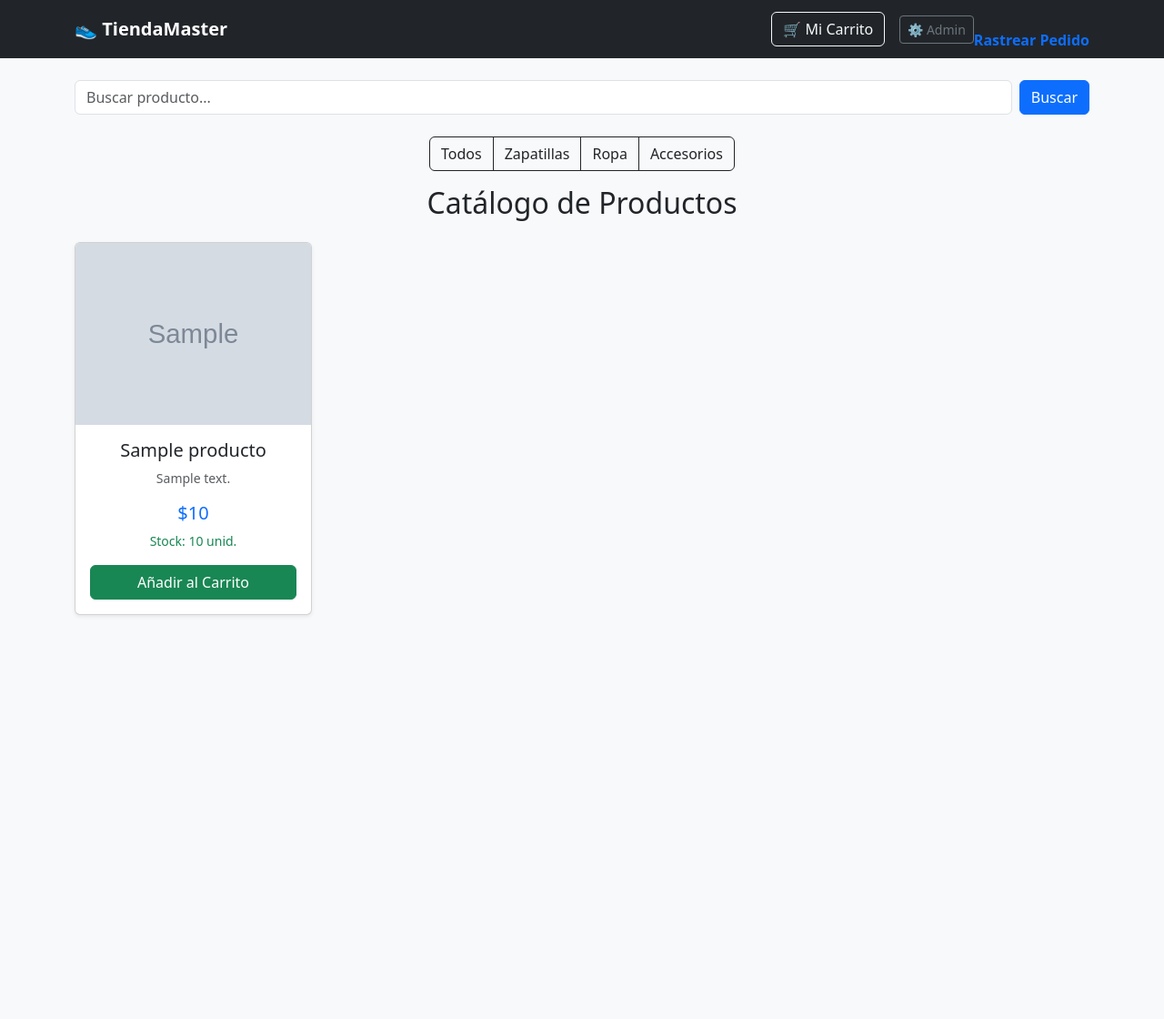
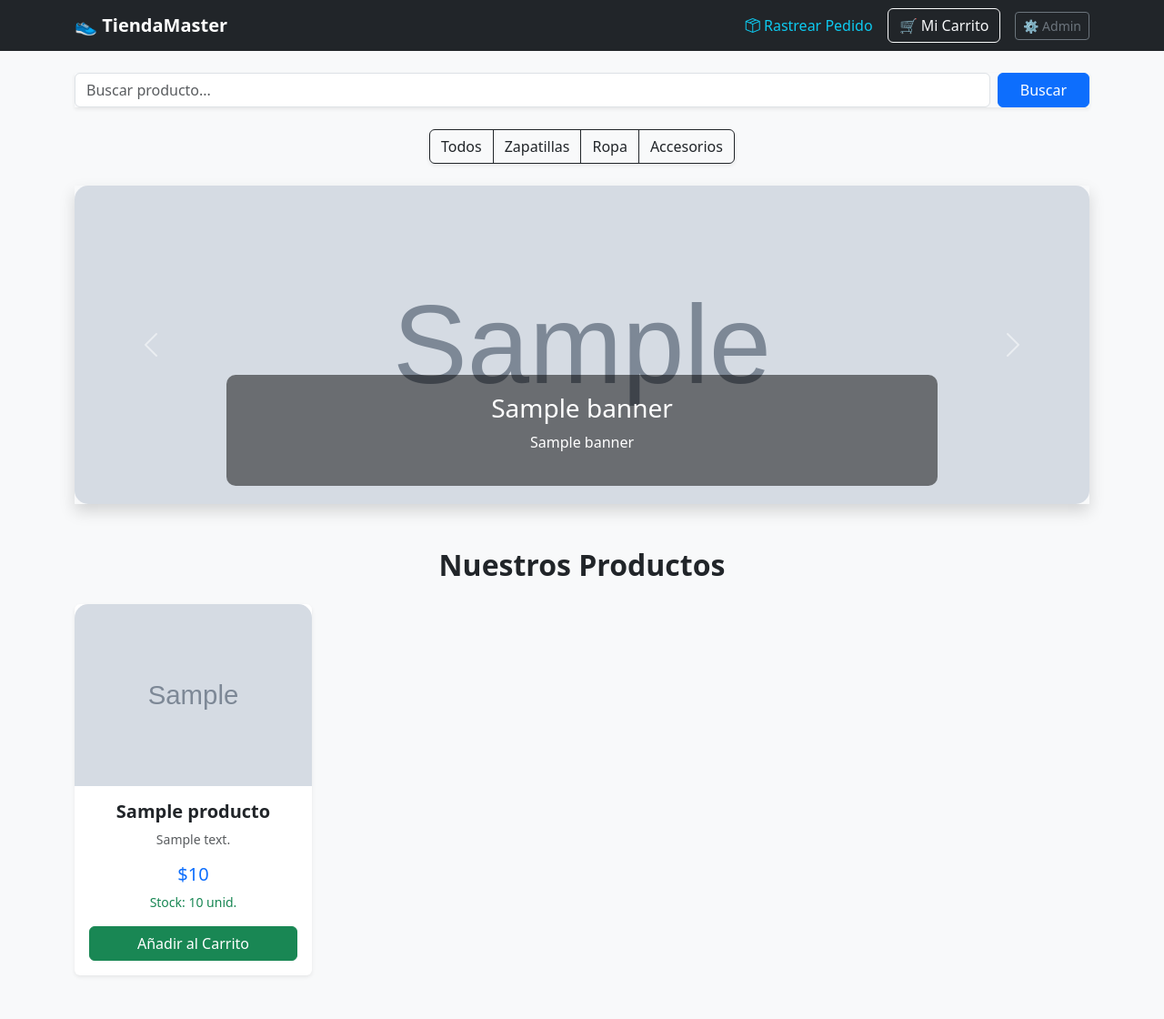
Before and after one commit to Churiflow/tienda-flask-pro, a Flask app: page / in a window 1280 px wide. Shown: the whole page at 91% size. Before the commit the page ends 677 px from the top, so only its background shows below. Run offline with Flask 3, Linux system fonts and the light colour scheme; tables that the repository leaves empty hold one stand-in row (values such as "Sample post"); grey boxes marked "Sample" are stand-in pictures.

Commit message:
feat: carrusel dinámico y gestión de banners desde admin

```diff
--- a/app.py
+++ b/app.py
@@ -30,6 +30,12 @@ class Producto(db.Model):
     stock = db.Column(db.Integer, default=10)
     imagen = db.Column(db.String(500), default="https://via.placeholder.com/150")
 
+class Banner(db.Model):
+    id = db.Column(db.Integer, primary_key=True)
+    imagen_url = db.Column(db.String(300), nullable=False)
+    titulo = db.Column(db.String(100))
+    subtitulo = db.Column(db.String(200))
+
 class Pedido(db.Model):
     id = db.Column(db.Integer, primary_key=True)
     productos_nombres = db.Column(db.String(500), nullable=False)
@@ -46,7 +52,8 @@ def home():
     query = request.args.get('search')
     productos_db = Producto.query.filter(Producto.nombre.contains(query)).all() if query else Producto.query.all()
     cantidad_carrito = len(session.get('carrito', []))
-    return render_template('index.html', productos=productos_db, cantidad=cantidad_carrito)
+    banners = Banner.query.all() # Traemos todos los banners de la BD
+    return render_template('index.html', productos=productos_db, cantidad=cantidad_carrito,banners=banners)
 
 
 @app.route('/categoria/<nombre_cat>')
@@ -286,5 +293,20 @@ def rastreo():
     return render_template('rastreo.html', pedido=pedido, error=error)
 
 
+@app.route('/admin/banner', methods=['POST'])
+def agregar_banner():
+    # Solo si el usuario está logueado (si ya tienes login implementado)
+    titulo = request.form.get('titulo')
+    subtitulo = request.form.get('subtitulo')
+    imagen_url = request.form.get('imagen_url')
+
+    nuevo_banner = Banner(titulo=titulo, subtitulo=subtitulo, imagen_url=imagen_url)
+    db.session.add(nuevo_banner)
+    db.session.commit()
+
+    flash("¡Banner agregado con éxito!", "success")
+    return redirect(url_for('admin')) # O la ruta de tu panel
+
+
 if __name__ == '__main__':
     app.run(debug=True, port=5000)
--- a/templates/index.html
+++ b/templates/index.html
@@ -5,16 +5,14 @@
     <meta name="viewport" content="width=device-width, initial-scale=1.0">
     <title>TiendaMaster Pro</title>
     <link href="https://cdn.jsdelivr.net/npm/bootstrap@5.3.0/dist/css/bootstrap.min.css" rel="stylesheet">
+    <link rel="stylesheet" href="https://cdn.jsdelivr.net/npm/bootstrap-icons@1.11.1/font/bootstrap-icons.css">
 </head>
 <body class="bg-light">
-    <!-- BARRA DE NAVEGACIÓN -->
     <nav class="navbar navbar-expand-lg navbar-dark bg-dark mb-4">
         <div class="container">
-            <!-- Nombre de la Tienda a la izquierda -->
             <a class="navbar-brand fw-bold" href="/">👟 TiendaMaster</a>
-
-            <!-- Contenedor para el Carrito a la derecha -->
             <div class="ms-auto d-flex align-items-center">
+                <a href="/rastreo" class="nav-link text-info me-3 small"><i class="bi bi-box-seam"></i> Rastrear Pedido</a>
                 <a href="/carrito" class="btn btn-outline-light position-relative">
                     🛒 Mi Carrito
                     {% if cantidad > 0 %}
@@ -23,67 +21,80 @@
                     </span>
                     {% endif %}
                 </a>
-
-                <!-- Enlace al Admin al lado del carrito -->
                 <a href="/admin" class="btn btn-sm btn-outline-secondary ms-3">⚙️ Admin</a>
-                <!-- Eblace a rastreo del pedido -->
-                <li class="nav-item">
-                    <a class="nav-link fw-bold text-primary" href="/rastreo">
-                        <i class="bi bi-box-seam"></i> Rastrear Pedido
-                    </a>
-                </li>
             </div>
         </div>
     </nav>
 
     <div class="container">
-        <!-- BUSCADOR -->
-        <form action="/" method="GET" class="mb-4 d-flex">
+        <form action="/" method="GET" class="mb-4 d-flex shadow-sm">
             <input type="text" name="search" class="form-control me-2" placeholder="Buscar producto...">
-            <button type="submit" class="btn btn-primary">Buscar</button>
+            <button type="submit" class="btn btn-primary px-4">Buscar</button>
         </form>
 
-        <div class="container mt-4 text-center">
-            <div class="btn-group" role="group">
+        <div class="text-center mb-4">
+            <div class="btn-group shadow-sm" role="group">
                 <a href="/" class="btn btn-outline-dark">Todos</a>
                 <a href="/categoria/Zapatillas" class="btn btn-outline-dark">Zapatillas</a>
                 <a href="/categoria/Ropa" class="btn btn-outline-dark">Ropa</a>
                 <a href="/categoria/Accesorios" class="btn btn-outline-dark">Accesorios</a>
             </div>
         </div>
-        <div class="container mt-3">
+
+        {% if banners %}
+        <div id="carouselExampleIndicators" class="carousel slide shadow mb-5" data-bs-ride="carousel">
+            <div class="carousel-inner" style="border-radius: 15px; max-height: 350px;">
+                {% for banner in banners %}
+                <div class="carousel-item {% if loop.first %}active{% endif %}">
+                    <img src="{{ banner.imagen_url }}" class="d-block w-100" style="object-fit: cover; height: 350px;" alt="Banner">
+                    <div class="carousel-caption d-none d-md-block" style="background: rgba(0,0,0,0.5); border-radius: 10px;">
+                        <h3>{{ banner.titulo }}</h3>
+                        <p>{{ banner.subtitulo }}</p>
+                    </div>
+                </div>
+                {% endfor %}
+            </div>
+            <button class="carousel-control-prev" type="button" data-bs-target="#carouselExampleIndicators" data-bs-slide="prev">
+                <span class="carousel-control-prev-icon"></span>
+            </button>
+            <button class="carousel-control-next" type="button" data-bs-target="#carouselExampleIndicators" data-bs-slide="next">
+                <span class="carousel-control-next-icon"></span>
+            </button>
+        </div>
+        {% endif %}
+
+        <div class="mt-3">
             {% with messages = get_flashed_messages(with_categories=true) %}
               {% if messages %}
                 {% for category, message in messages %}
                   <div class="alert alert-{{ category }} alert-dismissible fade show shadow-sm" role="alert">
                     <i class="bi bi-check-circle-fill me-2"></i> {{ message }}
-                    <button type="button" class="btn-close" data-bs-dismiss="alert" aria-label="Close"></button>
+                    <button type="button" class="btn-close" data-bs-dismiss="alert"></button>
                   </div>
                 {% endfor %}
               {% endif %}
             {% endwith %}
         </div>
-        <h2 class="text-center mb-4">Catálogo de Productos</h2>
-        <div class="row row-cols-2 row-cols-md-3 row-cols-lg-4 g-4">
+
+        <h2 class="text-center mb-4 fw-bold">Nuestros Productos</h2>
+
+        <div class="row row-cols-1 row-cols-md-3 row-cols-lg-4 g-4 mb-5">
             {% for p in productos %}
-            <div class="col-md-4 mb-4">
-                <div class="card h-100 shadow-sm">
-                    <img src="{{ p.imagen }}" class="card-img-top" alt="{{ p.nombre }}" style="height: 200px; object-fit: cover;">
+            <div class="col">
+                <div class="card h-100 shadow-sm border-0">
+                    <img src="{{ p.imagen }}" class="card-img-top" alt="{{ p.nombre }}" style="height: 200px; object-fit: cover; border-top-left-radius: 15px; border-top-right-radius: 15px;">
                     <div class="card-body text-center">
-                        <h5 class="card-title">{{ p.nombre }}</h5>
+                        <h5 class="card-title fw-bold">{{ p.nombre }}</h5>
                         <p class="card-text text-muted small">{{ p.descripcion }}</p>
                         <p class="h5 text-primary mb-2">${{ p.precio }}</p>
 
-                        <!-- LOGICA DE STOCK AUTOMÁTICO -->
                         <p class="small {% if p.stock > 0 %}text-success{% else %}text-danger fw-bold{% endif %}">
                             Stock: {{ p.stock }} unid.
                         </p>
 
                         {% if p.stock > 0 %}
-                            <!-- BOTÓN ACTIVO -->
                             <a href="/agregar/{{ p.id }}" class="btn btn-success w-100">Añadir al Carrito</a>
                         {% else %}
-                            <!-- BOTÓN DESACTIVADO -->
                             <button class="btn btn-secondary w-100" disabled>Agotado</button>
                         {% endif %}
                     </div>
@@ -92,5 +103,7 @@
             {% endfor %}
         </div>
     </div>
+
+    <script src="https://cdn.jsdelivr.net/npm/bootstrap@5.3.0/dist/js/bootstrap.bundle.min.js"></script>
 </body>
 </html>
```
Also changed, not shown: templates/admin.html (+25 -0 lines).
